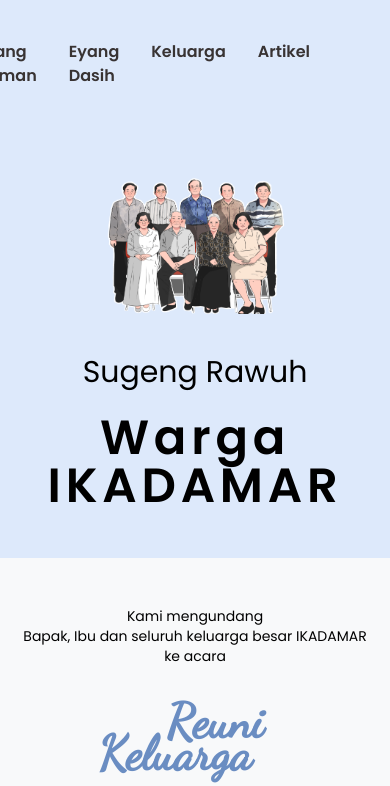
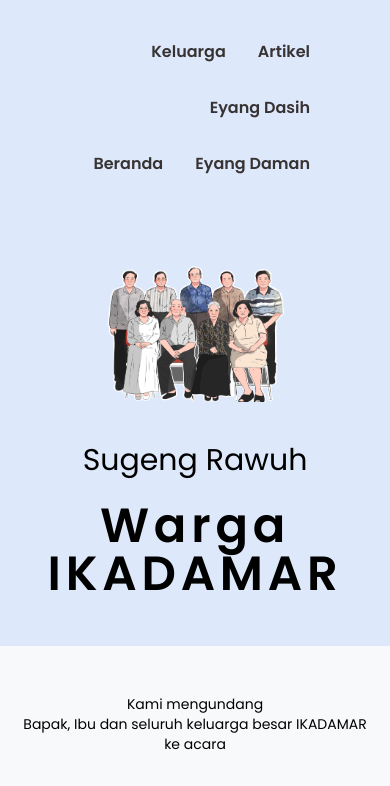
Before and after one commit to ariefgp/ikadamar, a Next.js app: page /invitation in a window 390 px wide. Shown: the top 786 px of the page. Built offline with nearby package versions, Linux system fonts and the light colour scheme.

Commit message:
fix mobile view

```diff
--- a/app/navbar.tsx
+++ b/app/navbar.tsx
@@ -3,7 +3,7 @@ import React from 'react'
 
 function Navbar(value: any) {
     return (
-        <header className={`flex flex-row-reverse gap-8 lg:gap-16 py-10 px-20 lg:py-16 lg:px-48 font-semibold bg-[${value.bgColor}] text-[#383333]`}>
+        <header className={`flex flex-row-reverse flex-wrap gap-8 lg:gap-16 py-10 px-20 lg:py-16 lg:px-48 font-semibold bg-[${value.bgColor}] text-[#383333]`}>
             <div>
                 <Link href="/#" className='hover:text-[#7791BA]'> Artikel </Link>
             </div>
```
